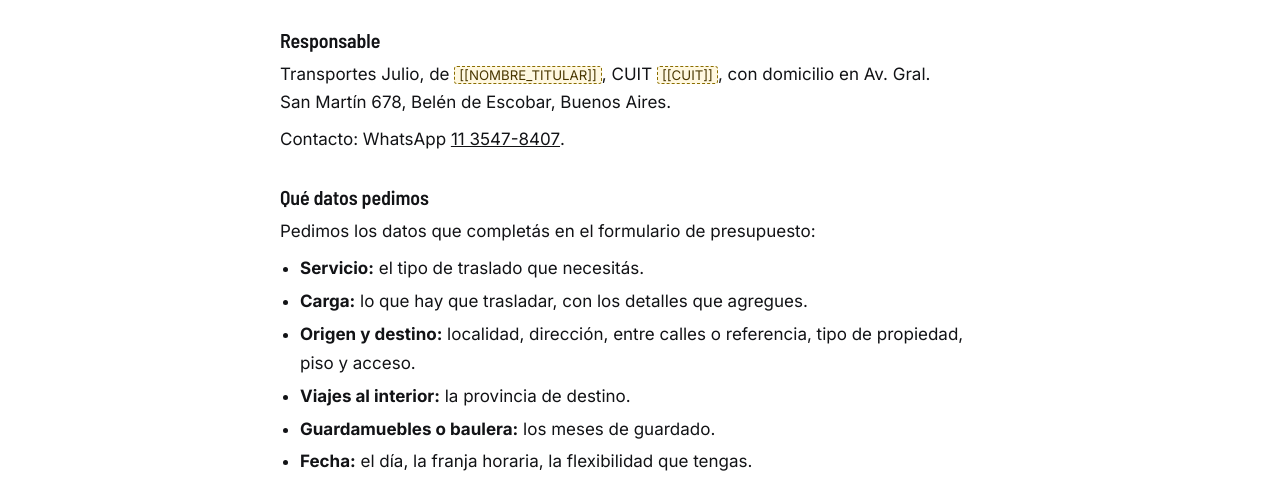
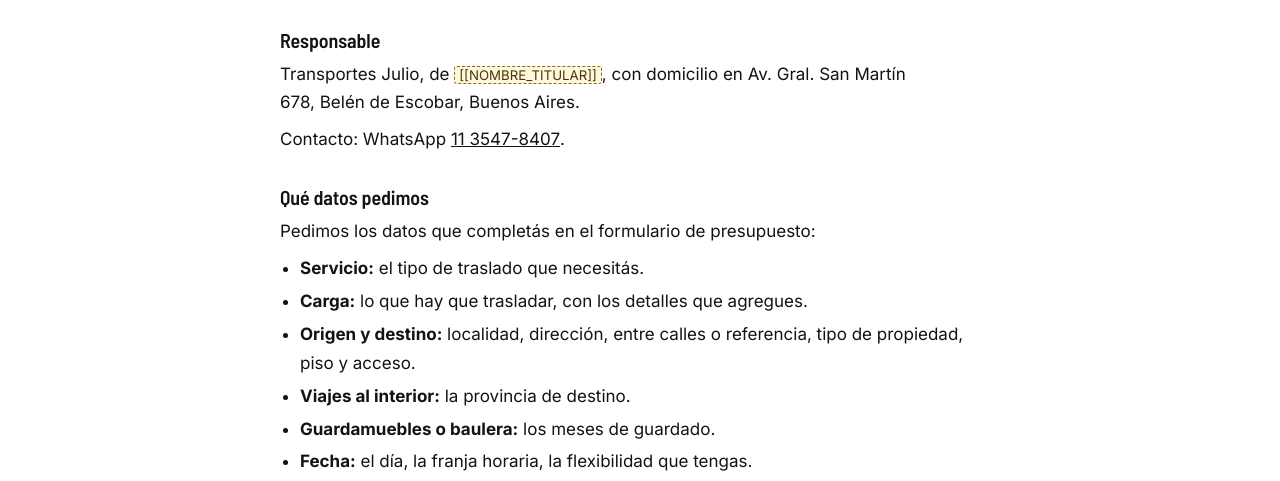
Before and after one commit to franssj/transportes-julio-web, a plain HTML site: page privacidad/index.html in a window 1280 px wide. Shown: the part 207-688 px from the top of the page. Drawn offline with Linux system fonts and the light colour scheme.

Commit message:
Política sin CUIT
Co-Authored-By: Claude Opus 5.5 <noreply@anthropic.com>

```diff
--- a/privacidad/index.html
+++ b/privacidad/index.html
@@ -141,7 +141,7 @@
         <p class="legal__date">Última actualización: <mark class="pendiente">[[FECHA_PUBLICACION]]</mark></p>
 
         <h2 class="legal__subtitle">Responsable</h2>
-        <p>Transportes Julio, de <mark class="pendiente">[[NOMBRE_TITULAR]]</mark>, CUIT <mark class="pendiente">[[CUIT]]</mark>, con domicilio en Av. Gral. San Martín 678, Belén de Escobar, Buenos Aires.</p>
+        <p>Transportes Julio, de <mark class="pendiente">[[NOMBRE_TITULAR]]</mark>, con domicilio en Av. Gral. San Martín 678, Belén de Escobar, Buenos Aires.</p>
         <p>Contacto: WhatsApp <a href="https://wa.me/5491135478407" target="_blank" rel="noopener noreferrer">11 3547-8407</a>.</p>
 
         <h2 class="legal__subtitle">Qué datos pedimos</h2>
```
Also changed, not shown: 1 other file.
